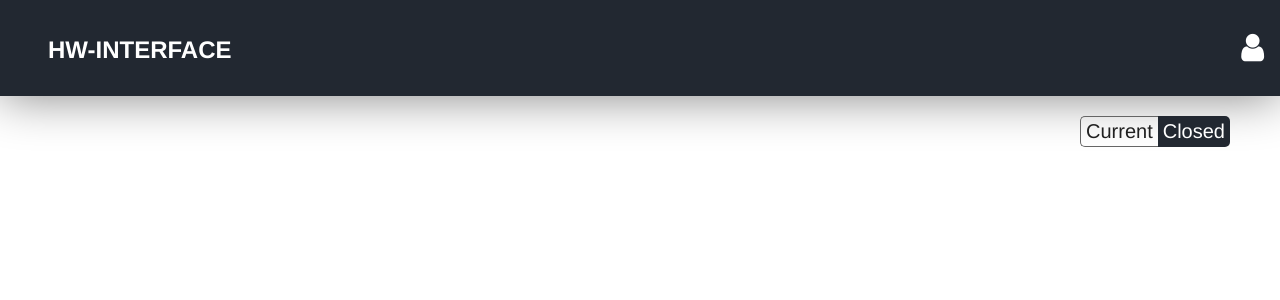
After one commit to DanielJirik/hw-interface, a Symfony app: template template-designer/templates/student/student-home.html.twig in a window 1280 px wide. The commit adds this page. Shown: the top 300 px of the page. Run offline with Twig, Linux system fonts and the light colour scheme; the template is opened without the code that fills it, so the values that code supplies are empty; some libraries are stand-ins or nearby versions.

Commit message:
Added student home and fixed navbar

```diff
--- a/template-designer/pages/test.json
+++ /dev/null
@@ -1,3 +0,0 @@
-{
-    "template": "test.html.twig"
-}
--- /dev/null
+++ b/template-designer/public/css/student-home.css
@@ -0,0 +1,46 @@
+main {
+    padding: 20px 50px;
+}
+
+main .switch {
+    display: flex;
+    justify-content: end;
+}
+
+main .switch input[type="radio"] {
+    display: none;
+}
+
+main .switch > div {
+    display: flex;
+    align-items: center;
+    color: #212121;
+    font-size: 20px;
+    padding: 3px 5px;
+}
+
+main .switch > div:nth-child(1) {
+    border: 1px solid #656565;
+    border-right: none;
+    border-radius: 5px 0 0 5px;
+}
+
+main .switch > div:nth-child(2) {
+    background-color: #222831;
+    color: white;
+    border-radius: 0 5px 5px 0;
+}
+
+main .assigment-list {
+    margin-top: 20px;
+}
+
+main .assigment-element {
+    display: flex;
+    justify-content: space-between;
+    font-size: 20px;
+    border-radius: 5px;
+    background-color: rgba(250, 250, 250, 255);
+    box-shadow: rgba(99, 99, 99, 0.2) 0px 2px 8px 0px;
+    padding: 15px;
+}
--- a/template-designer/templates/main.html.twig
+++ b/template-designer/templates/main.html.twig
@@ -3,6 +3,7 @@
 <head>
     <meta charset="UTF-8">
     <meta name="viewport" content="width=device-width, initial-scale=1.0">
+    <link rel="stylesheet" href="https://maxcdn.bootstrapcdn.com/font-awesome/4.4.0/css/font-awesome.min.css">
     <link rel="stylesheet" href="css/style.css">
     {% block style %}
     {% endblock %}
@@ -17,7 +18,6 @@
             <a href=""><li><h2>XYZ</h2></li></a></li>
             <a href=""><li><h2>XYZ</h2></li></a></li>
             <a href=""><li><h2>XYZ</h2></li></a></li>
-            <a href=""><li>XYZ</li></a></li>
             {% endblock %}
         </ul>
     </nav>
--- /dev/null
+++ b/template-designer/templates/student/student-home.html.twig
@@ -0,0 +1,35 @@
+{% extends "main.html.twig" %}
+
+{% block style %}
+<link rel="stylesheet" href='{{ asset("css/student-home.css") }}'>
+{% endblock %}
+{% block title %}KYS{% endblock %}
+
+{% block navbar %}
+<a href=""><li><i class="fa fa-user fa-2x"></i></li></a></li>
+{% endblock %}
+
+{% block body %}
+<main>
+    <div class="switch">
+        <div>
+            <label for="current">Current</label>
+            <input type="radio" checked="checked" name="filter" id="current">
+        </div>
+        <div>
+            <label for="closed">Closed</label>
+            <input type="radio" name="filter" id="closed">
+        </div>
+    </div>
+    <div class="assigment-list">
+        {% for assignment in assignments %}
+        <div class="assigment-element">
+            <div>{{ assignment.title }}</div>
+            <div>{{ assignment.soft }}</div>
+            <div>{{ assignment.hard }}</div>
+            <div>{{ assignment.group }}</div>
+        </div>
+        {% endfor %}
+    </div>
+</main>
+{% endblock %}
--- a/template-designer/templates/test.html.twig
+++ /dev/null
@@ -1,5 +0,0 @@
-{% extends "main.html.twig" %}
-
-{% block body %}
-<h1>TEST</h1>
-{% endblock %}
```
Also changed, not shown: template-designer/pages/student-home.json (added, +8 -0 lines), template-designer/templates/student/student-assignment.html.twig (+4 -5 lines).
